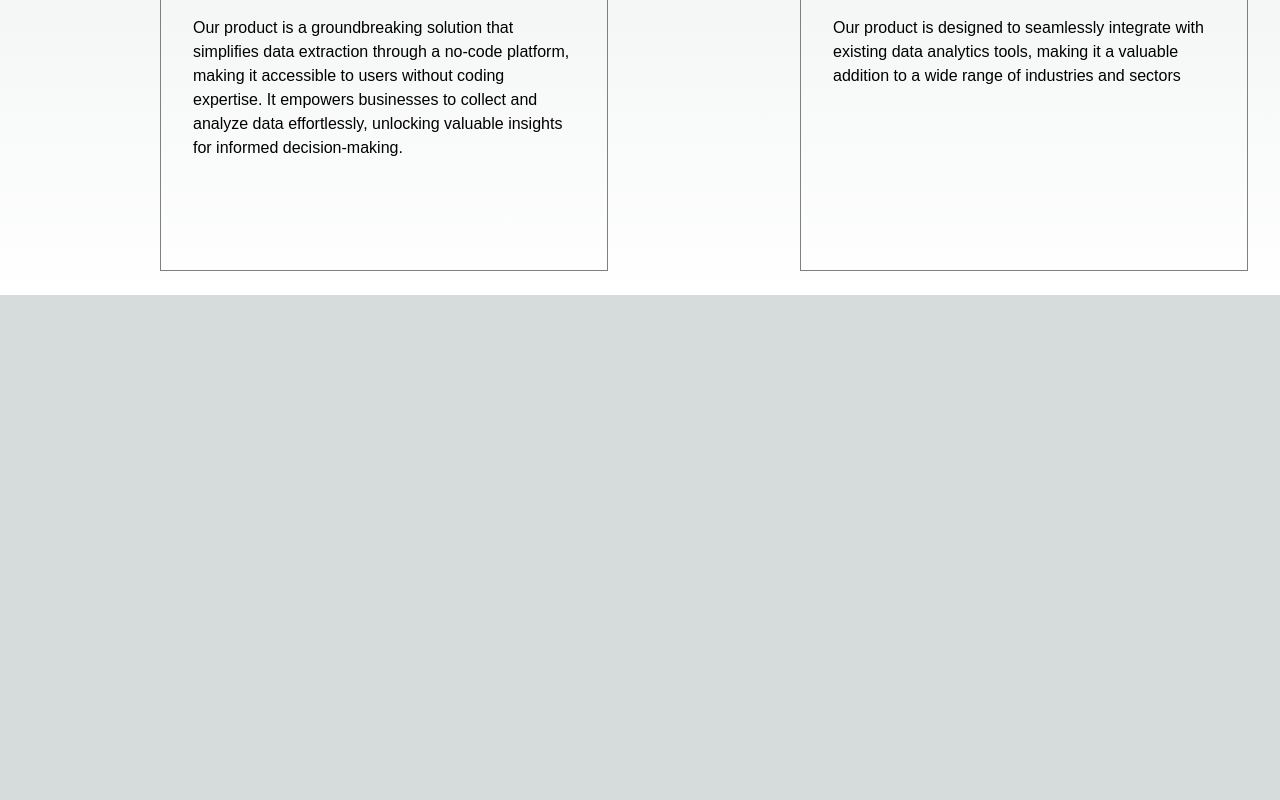
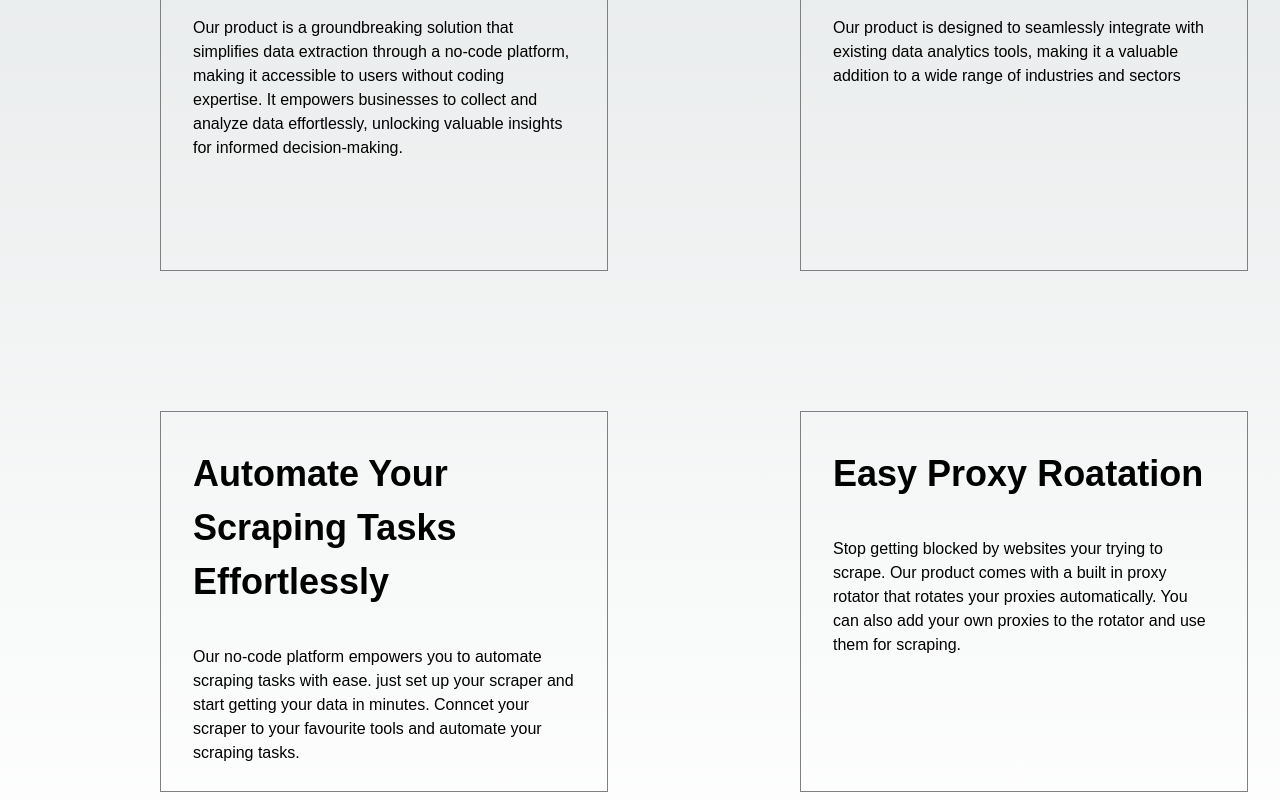
Before and after one commit to sup-Udh/Scraper-io, a Next.js app: page / in a window 1280 px wide. Shown: the part 869-1669 px from the top of the page. Before the commit the page ends 1164 px from the top, so only its background shows below. Built offline with nearby package versions, Linux system fonts and the light colour scheme.

Commit message:
final landing for now

```diff
--- a/pages/index.tsx
+++ b/pages/index.tsx
@@ -175,10 +175,52 @@ export default function Home() {
 
       {/* feature section 2.0 */}
 
-      <div>
+      <div className='grid grid-cols-2 lg:grid-cols-2 md:grid-cols-1'>
+        {/* 01 */}
+
+        <div className='mt-[7.25rem] mx-[10rem] border border-[#808080] w-[448px] h-[381px] bg-[]'>
+
+        <div className='mt-[2.2rem] mx-8 font-semibold text-[36px]'>
+        Automate Your Scraping Tasks Effortlessly
+
+</div>
+
+        <div className='mt-[2.25rem] mx-8 font-light text-[16px]'>
+        Our no-code platform empowers you to automate scraping tasks with ease.
+        just set up your scraper and start getting your data in minutes.
+        Conncet your scraper to your favourite tools and automate your scraping tasks.
+
 
         </div>
 
+
+
+
+
+
+      </div>
+              {/* 02 */}
+
+      <div className='mt-[7.25rem] mx-[10rem] border border-[#808080] w-[448px] h-[381px] bg-[]'>
+
+          <div className='mt-[2.2rem] mx-8 font-semibold text-[36px]'>
+          Easy Proxy Roatation
+          </div>
+
+          <div className='mt-[2.25rem] mx-8 font-light text-[16px]'>
+            Stop getting blocked by websites your trying to scrape.
+            Our product comes with a built in proxy rotator that rotates your proxies automatically.
+            You can also add your own proxies to the rotator and use them for scraping.
+
+
+          </div>
+          </div>
+
+
+        </div>
+
+        <div className='flex justify-center font-semibold text-[36px] mt-[5.25rem]'>
+        </div>
 
 
     {/* master class div ending */}
```
